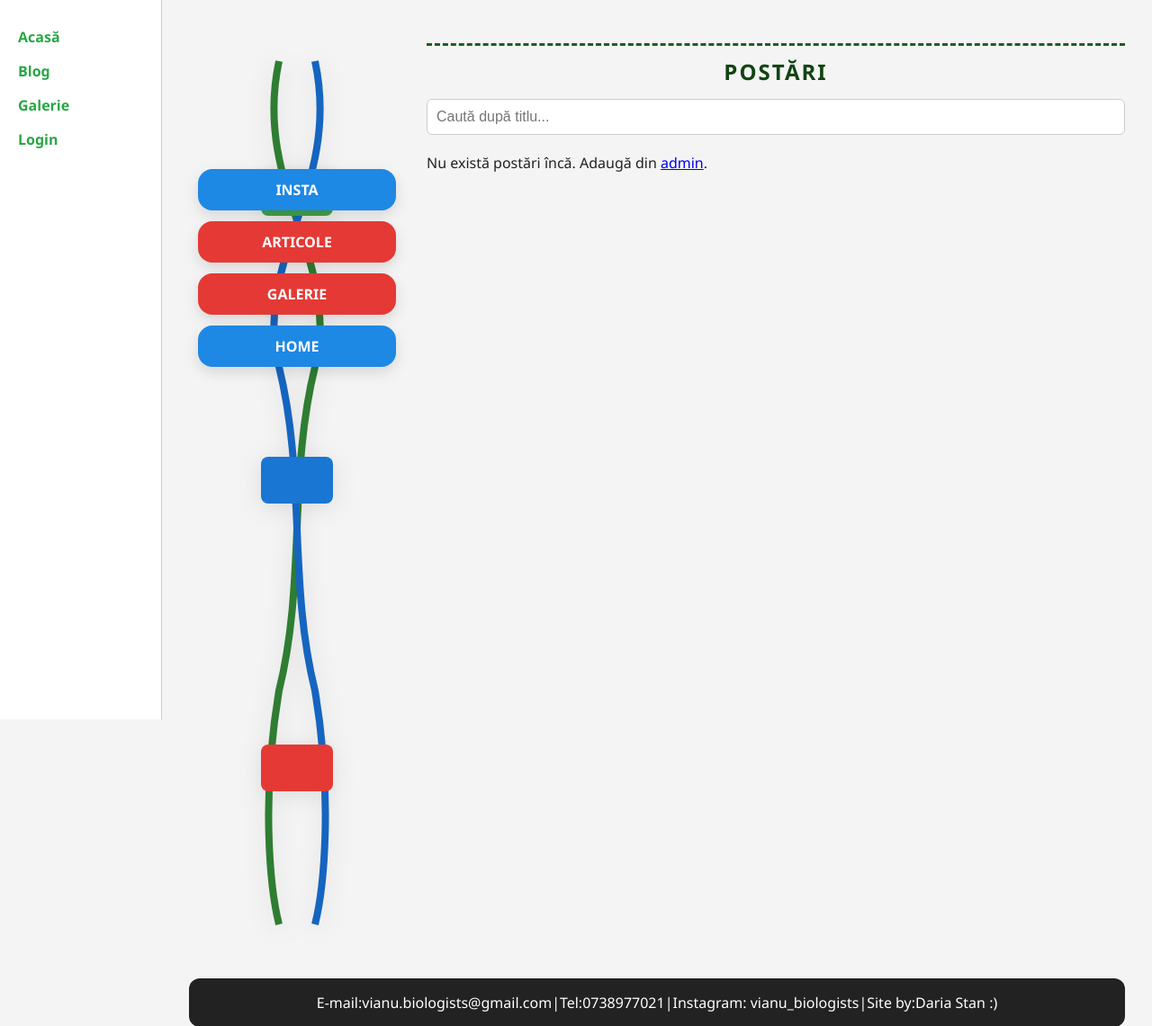
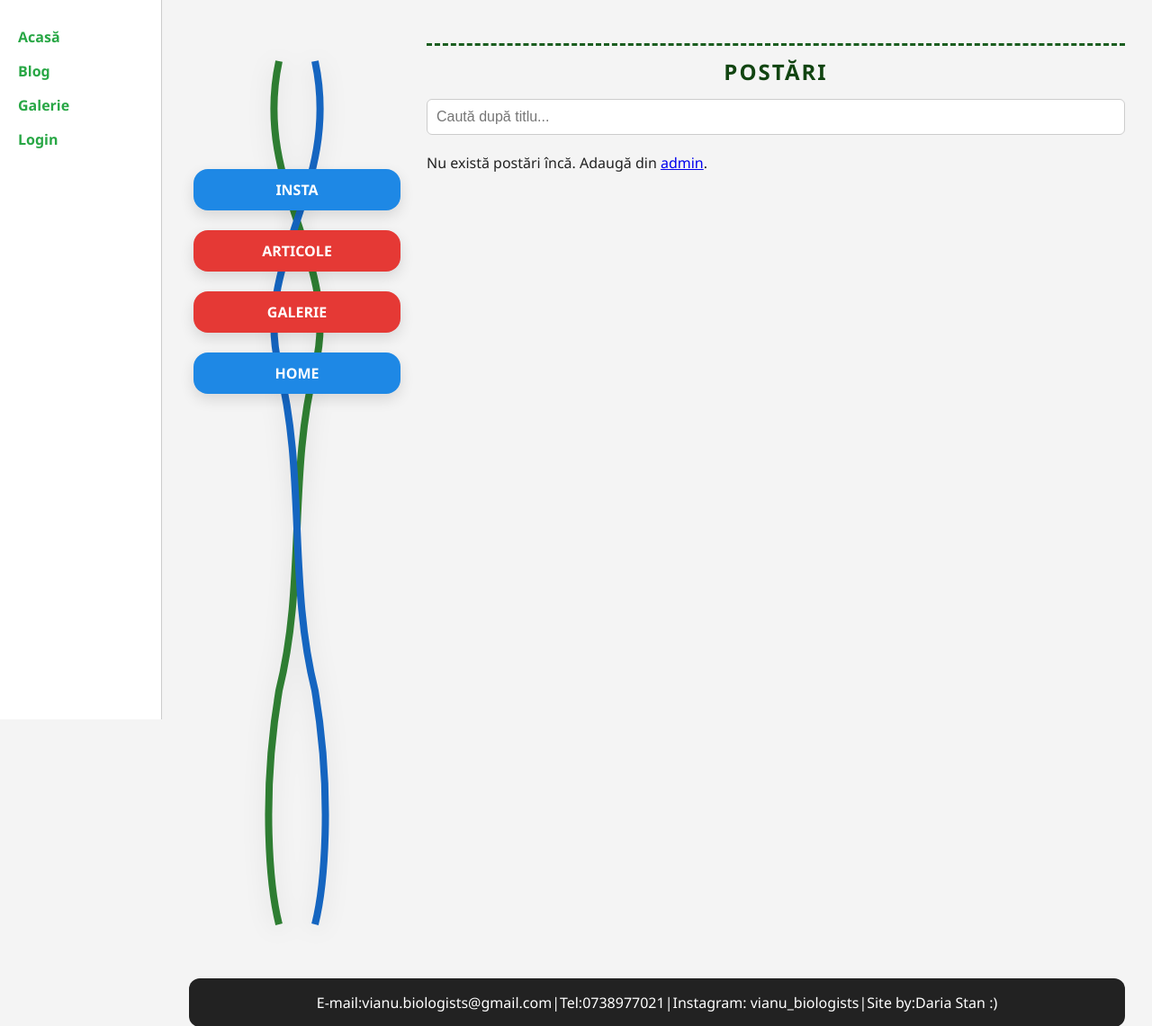
Before and after one commit to yokosumei/vianu_bio_site, a Flask app: page /blog in a window 1280 px wide. Shown: the top 1141 px of the page at 90% size. Run offline with Flask 3, Linux system fonts and the light colour scheme.

Commit message:
Update blog.html

```diff
--- a/templates/blog.html
+++ b/templates/blog.html
@@ -11,10 +11,7 @@
             fill="none" stroke="#2e7d32" stroke-width="4"/>
       <path d="M40,10 C55,80 5,120 20,180 C35,240 25,300 40,360 C50,420 45,470 40,490"
             fill="none" stroke="#1565c0" stroke-width="4"/>
-      <!-- benzi -->
-      <rect x="10" y="70"  width="40" height="26" rx="4" fill="#43a047"/>
-      <rect x="10" y="230" width="40" height="26" rx="4" fill="#1976d2"/>
-      <rect x="10" y="390" width="40" height="26" rx="4" fill="#e53935"/>
+      <!-- am scos casetele colorate -->
     </svg>
 
     <!-- overlay peste ADN: ALBASTRU / ROȘU / ROȘU / ALBASTRU -->
@@ -26,7 +23,6 @@
     </nav>
 
     {% if can_view_lessons %}
-    <!-- Lecții separat, sub overlay (ca să păstrăm schema cerută) -->
     <nav class="blog-dna-nav-secondary">
       <a href="{{ url_for('blog') }}#lectii" class="pill pill-red">LECȚII</a>
     </nav>
@@ -37,12 +33,10 @@
   <div class="blog-content">
     <h2 class="posts-title">POSTĂRI</h2>
 
-    <!-- Căutare după titlu -->
     <div class="search-bar">
       <input type="text" id="searchInput" onkeyup="searchPosts()" placeholder="Caută după titlu...">
     </div>
 
-    <!-- Lista postărilor -->
     {% for p in posts %}
       <article class="post-item"
                id="{{ p.section }}"
@@ -74,8 +68,6 @@
           {% if p.external_url %}
             <a class="btn ghost" target="_blank" rel="noopener" href="{{ p.external_url }}">Link extern</a>
           {% endif %}
-
-          {# DOAR pentru 'lectii': buton spre prezentare dacă există link #}
           {% if p.section == 'lectii' and p.ppt_url %}
             <a class="btn" target="_blank" rel="noopener" href="{{ p.ppt_url }}">Deschide prezentarea</a>
           {% endif %}
@@ -87,7 +79,6 @@
   </div>
 </section>
 
-<!-- STILURI specifice blogului -->
 <style>
 /* Layout general */
 .blog-wrap{
@@ -102,7 +93,7 @@
   position: sticky;
   top: 16px;
   align-self: start;
-  display: block;          /* container simplu pentru overlay */
+  display: block;
   min-height: 520px;
 }
 .dna-slim{
@@ -115,30 +106,27 @@
   filter: drop-shadow(0 4px 12px rgba(0,0,0,.1));
 }
 
-/* Overlay-ul cu butoane, peste ADN */
+/* Overlay cu butoane, peste ADN */
 .blog-dna-nav{
   position: absolute;
-  top: 14%;                /* ajustează dacă vrei mai sus/jos */
+  top: 14%;
   left: 50%;
   transform: translateX(-50%);
-  width: 220px;            /* lățimea stivei de butoane */
+  width: 230px;
   display: flex;
   flex-direction: column;
-  gap: 12px;
+  gap: 22px;               /* distanță mai mare între butoane */
   z-index: 2;
-  pointer-events: auto;
 }
-
-/* Lecții – separat sub overlay (opțional) */
 .blog-dna-nav-secondary{
-  margin-top: 12px;
+  margin-top: 18px;
   display: flex;
   justify-content: center;
 }
 
 /* Butoane */
 .pill{
-  display:block; text-align:center; padding:12px 14px; border-radius:16px;
+  display:block; text-align:center; padding:12px 16px; border-radius:16px;
   font-weight:800; color:#fff; text-decoration:none;
   box-shadow:0 6px 16px rgba(0,0,0,.12)
 }
@@ -179,20 +167,17 @@
     position: static;
     transform: none;
     width: 100%;
-    max-width: 420px;
+    max-width: 440px;
     flex-direction: row;
     flex-wrap: wrap;
     justify-content: center;
-    gap:10px;
+    gap: 16px;            /* distanță confortabilă și pe mobil */
     margin-top: 10px;
   }
-  .blog-dna-nav-secondary{
-    justify-content:center;
-  }
+  .blog-dna-nav-secondary{ justify-content:center }
 }
 </style>
 
-<!-- Script filtrare/căutare -->
 <script>
 function filterContent(section) {
   const allPosts = document.querySelectorAll('.post-item');
```
